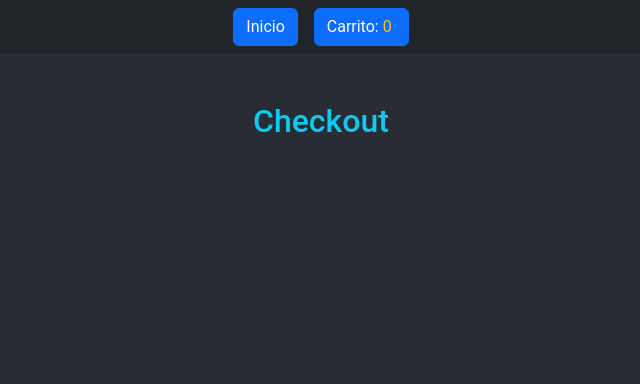
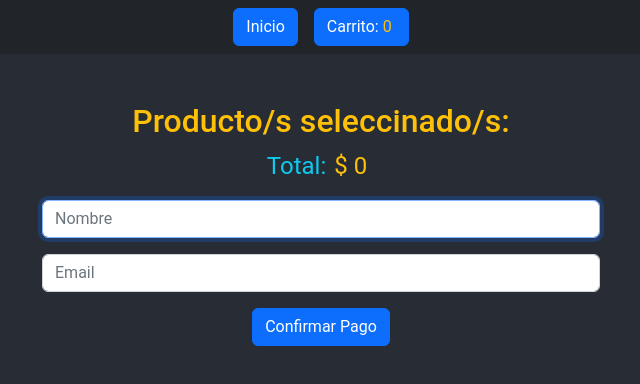
Before and after one commit to RodneyMac/guitar-store, a React (Create React App) app: page /checkout in a window 1280 px wide. Shown: the top 384 px of the page, without its empty margins (319-959 px from the left). Built offline with nearby package versions, Linux system fonts and the light colour scheme.

Commit message:
PurchaseConfirmation view created

```diff
--- a/src/components/Cart.js
+++ b/src/components/Cart.js
@@ -92,19 +92,21 @@ const Cart = () => {
           </div>
           <div className="d-flex justify-content-center my-4">
             <button
-              className="btn btn-outline-primary mx-2"
+              className="btn btn-outline-primary mx-3"
               onClick={handleClearCart}
             >
               Vaciar carrito
             </button>
             <div className="d-flex align-items-center">
               <div className="d-flex align-items-center">
-                <span className="text-info">Sub Total:</span>
-                <span className="text-warning mx-2">
-                  {cart.cartTotalAmount}
+                <span className="text-info">
+                  Sub Total:
+                  <span className="text-warning mx-2">
+                    {cart.cartTotalAmount}
+                  </span>
                 </span>
               </div>
-              <Link to="/checkout" className="btn btn-outline-primary mx-4">
+              <Link to="/checkout" className="btn btn-outline-primary mx-2">
                 Verificar pago
               </Link>
             </div>
--- a/src/features/cartSlice.js
+++ b/src/features/cartSlice.js
@@ -7,6 +7,7 @@ const initialState = {
   guitars: [
     {
       id: 1,
+      title: "ESP LTD 1",
       guitarImg:
         "https://res.cloudinary.com/de1xrxlcz/image/upload/v1666398857/guitars/g7_gllkm5.png",
       model: "Flying V",
@@ -14,6 +15,7 @@ const initialState = {
     },
     {
       id: 2,
+      title: "ESP LTD 2",
       guitarImg:
         "https://res.cloudinary.com/de1xrxlcz/image/upload/v1666398810/guitars/g3_a5dyyg.png",
       model: "Flying V",
@@ -21,6 +23,7 @@ const initialState = {
     },
     {
       id: 3,
+      title: "ESP LTD 3",
       guitarImg:
         "https://res.cloudinary.com/de1xrxlcz/image/upload/v1666398830/guitars/g4_hgwg1t.png",
       model: "Les Paul",
@@ -28,6 +31,7 @@ const initialState = {
     },
     {
       id: 4,
+      title: "ESP LTD 4",
       guitarImg:
         "https://res.cloudinary.com/de1xrxlcz/image/upload/v1666398872/guitars/g9_bqwiro.png",
       model: "Les Paul",
@@ -35,6 +39,7 @@ const initialState = {
     },
     {
       id: 5,
+      title: "ESP LTD 5",
       guitarImg:
         "https://res.cloudinary.com/de1xrxlcz/image/upload/v1666398866/guitars/g8_x5uebd.png",
       model: "Stratocaster",
@@ -42,6 +47,7 @@ const initialState = {
     },
     {
       id: 6,
+      title: "ESP LTD 6",
       guitarImg:
         "https://res.cloudinary.com/de1xrxlcz/image/upload/v1666398849/guitars/g6_oiizun.png",
       model: "Stratocaster",
@@ -49,6 +55,7 @@ const initialState = {
     },
     {
       id: 7,
+      title: "ESP LTD 7",
       guitarImg:
         "https://res.cloudinary.com/de1xrxlcz/image/upload/v1666398838/guitars/g5_e5rocq.png",
       model: "Stratocaster",
@@ -56,6 +63,7 @@ const initialState = {
     },
     {
       id: 8,
+      title: "ESP LTD 8",
       guitarImg:
         "https://res.cloudinary.com/de1xrxlcz/image/upload/v1666398799/guitars/g2_dddvtf.png",
       model: "Les Paul",
@@ -63,6 +71,7 @@ const initialState = {
     },
     {
       id: 9,
+      title: "ESP LTD 9",
       guitarImg:
         "https://res.cloudinary.com/de1xrxlcz/image/upload/v1666398778/guitars/g1_onfxwh.png",
       model: "Explorer",
--- a/src/router/index.js
+++ b/src/router/index.js
@@ -4,6 +4,7 @@ import Layout from "../layout/Layout";
 import Checkout from "../views/Checkout";
 import Home from "../views/Home";
 import NotFound from "../views/NotFound";
+import PurchaseConfirmation from "../views/PurchaseConfirmation";
 import Stratocaster from "../views/Stratocaster";
 
 export const router = createBrowserRouter([
@@ -31,6 +32,10 @@ export const router = createBrowserRouter([
             path: "/checkout",
             element: <Checkout />,
           },
+          {
+            path: "/purchase-confirmation",
+            element: <PurchaseConfirmation />,
+          },
         ],
       },
     ],
--- a/src/views/Checkout.js
+++ b/src/views/Checkout.js
@@ -1,9 +1,99 @@
-import React from "react";
+import React, { useState } from "react";
+import { useSelector, useDispatch } from "react-redux";
+import { paidProducts } from "../features/cartSlice";
+import { useNavigate } from "react-router-dom";
 
 const Checkout = () => {
+  const cart = useSelector((state) => state.cart);
+
+  const generateId = () => {
+    let generate = Math.floor(Math.random() * 10000);
+    return generate;
+  };
+
+  const [clientData, setClientData] = useState([]);
+  const [customer, setCustomer] = useState({});
+
+  const handleChange = (e) => {
+    setCustomer({
+      ...customer,
+      [e.target.name]: e.target.value,
+    });
+  };
+
+  const dispatch = useDispatch();
+  const navigate = useNavigate();
+
+  const handlePaidProduct = (e) => {
+    e.preventDefault();
+    let newUser = { ...customer, id: generateId() };
+    setClientData((state) => [...state, newUser]);
+    setCustomer({});
+    console.log(clientData);
+    console.log(`Total compra: ${cart.cartTotalAmount}`, newUser);
+    console.log("Producto/s:", cart.cartItems);
+
+    dispatch(paidProducts());
+    navigate("/purchase-confirmation");
+  };
+
   return (
-    <div>
-      <h2 className="text-info text-center mt-4">Checkout</h2>
+    <div className="container d-flex flex-column justify-content-center align-items-center">
+      <div className="d-flex flex-column justify-content-center align-items-center mb-3">
+        <div>
+          <h2 className="text-warning text-center">
+            Producto/s seleccinado/s:
+          </h2>
+          {cart.cartItems.map((item) => (
+            <div
+              key={item.id}
+              className="d-flex justify-content-center align-items-center"
+            >
+              <div className="d-flex justify-content-center text-warning fs-5">
+                {item.cartQuantity}
+                <div className="text-info mx-3 fs-5">{item.title}</div>
+                <div className="text-info mx-1 fs-5">{item.model}</div>
+                <div className="text-info mx-2 fs-5 d-flex">
+                  <div className="text-warning mx-2">USD</div>
+                  {item.price}
+                </div>
+              </div>
+            </div>
+          ))}
+        </div>
+        <div className="d-flex align-items-center text-info fs-4">
+          Total:
+          <div className="text-warning mx-2 fs-4">$ {cart.cartTotalAmount}</div>
+        </div>
+      </div>
+      <div className="w-50">
+        <div className="mb-3">
+          <input
+            type="text"
+            placeholder="Nombre"
+            id="nombre"
+            name="nombre"
+            className="form-control"
+            autoFocus
+            onChange={handleChange}
+          />
+        </div>
+        <div className="mb-3">
+          <input
+            type="email"
+            placeholder="Email"
+            id="email"
+            name="email"
+            className="form-control"
+            onChange={handleChange}
+          />
+        </div>
+        <div className="text-center">
+          <button className="btn btn-primary" onClick={handlePaidProduct}>
+            Confirmar Pago
+          </button>
+        </div>
+      </div>
     </div>
   );
 };
--- /dev/null
+++ b/src/views/PurchaseConfirmation.js
@@ -0,0 +1,14 @@
+import React from "react";
+
+const PurchaseConfirmation = () => {
+  return (
+    <div>
+      <h2 className="text-center mt-4 text-info">Confirmación de su compra</h2>
+      <h1 className="text-center mt-4 text-warning">
+        Muchas gracias por su compra!
+      </h1>
+    </div>
+  );
+};
+
+export default PurchaseConfirmation;
```
